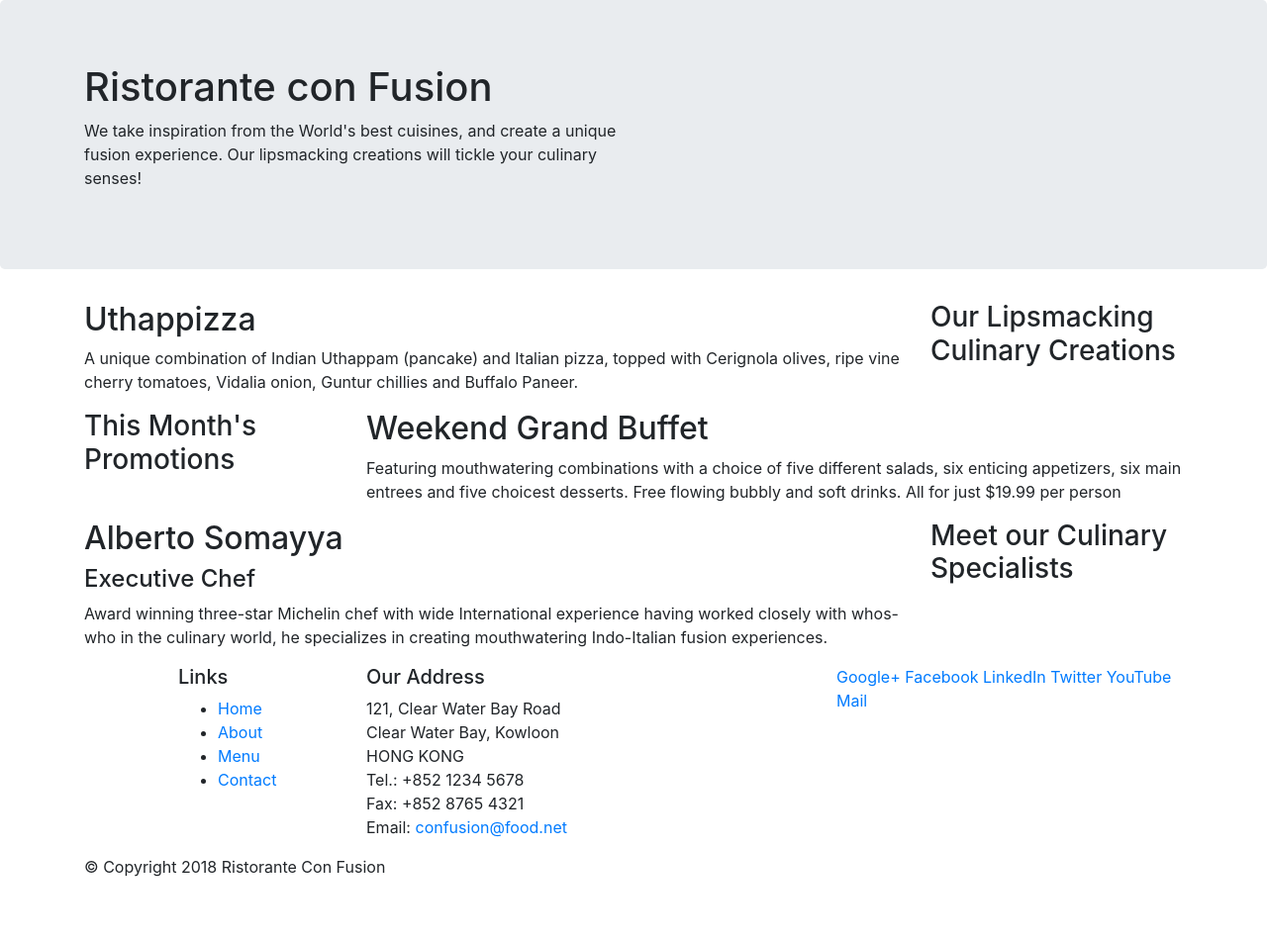
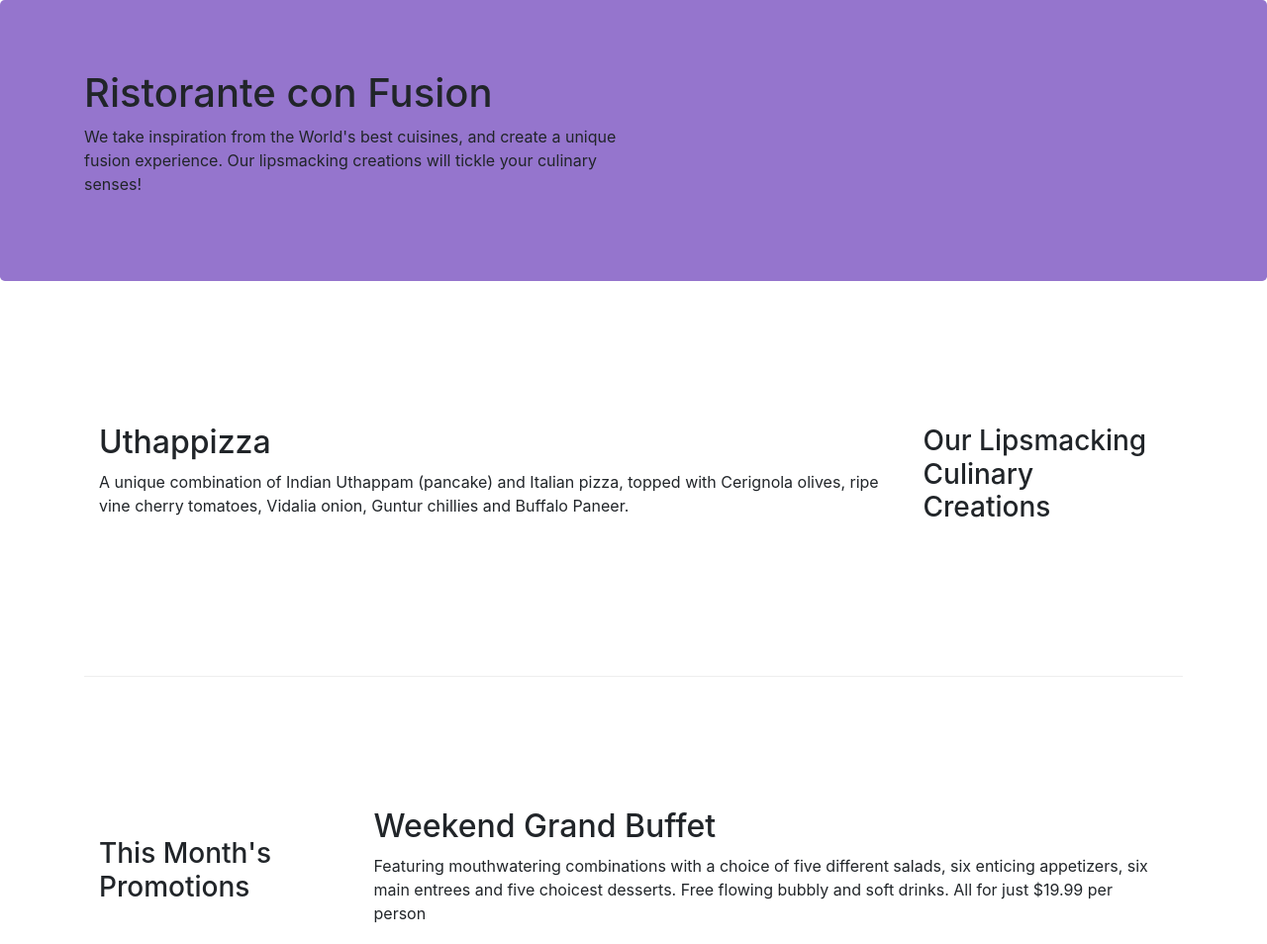
Before and after one commit to sarkeranik/bootstrapSC, a website: page index.html in a window 1280 px wide. Shown: the top 954 px of the page at 99% size. Before the commit the page ends 904 px from the top, so only its background shows below. Drawn offline with nearby package versions, Linux system fonts and the light colour scheme.

Commit message:
Bootstrap grid part-2

```diff
--- /dev/null
+++ b/css/styles.css
@@ -0,0 +1,30 @@
+.row-header {
+  margin: 0px auto;
+  padding: 0px auto;
+}
+
+.row-content {
+  margin: 0px auto;
+  padding: 50px 0px 50px 0px;
+  border-bottom: 1px ridge;
+  min-height: 400px;
+}
+
+.footer {
+  background-color: #d1c4e9;
+  margin: 0px auto;
+  padding: 20px 0px 20px 0px;
+}
+
+.jumbotron{
+    padding: 70px 30px 70px 30px;
+    margin: 0px auto;
+    background: #9575cd;
+    color: floralwhite:
+}
+
+.address {
+    font-size: 80%;
+    margin: 0px;
+    color: #0f0f0f;
+}
--- a/index.html
+++ b/index.html
@@ -14,6 +14,7 @@
       rel="stylesheet"
       href="node_modules/bootstrap/dist/css/bootstrap.min.css"
     />
+    <link rel="stylesheet" href="css/styles.css" />
     <title>Ristorante Con Fusion</title>
   </head>
 
@@ -35,7 +36,7 @@
     </header>
 
     <div class="container">
-      <div class="row">
+      <div class="row row-content align-items-center">
         <div class="col-12 col-sm-4 col-md-3 order-sm-last">
           <h3>Our Lipsmacking Culinary Creations</h3>
         </div>
@@ -49,7 +50,7 @@
         </div>
       </div>
 
-      <div class="row">
+      <div class="row row-content align-items-center">
         <div class="col-12 col-sm-4 col-md-3">
           <h3>This Month's Promotions</h3>
         </div>
@@ -64,7 +65,7 @@
         </div>
       </div>
 
-      <div class="row">
+      <div class="row row-content align-items-center">
         <div class="col-12 col-sm-4 col-md-3 order-sm-last">
           <h3>Meet our Culinary Specialists</h3>
         </div>
@@ -81,12 +82,12 @@
       </div>
     </div>
 
-    <footer>
+    <footer class="footer">
       <div class="container">
         <div class="row">
           <div class="col-4 col-sm-2 offset-1">
             <h5>Links</h5>
-            <ul>
+            <ul class="list-unstyled">
               <li><a href="#">Home</a></li>
               <li><a href="#">About</a></li>
               <li><a href="#">Menu</a></li>
@@ -104,8 +105,8 @@
               Email: <a href="mailto:confusion@food.net">confusion@food.net</a>
             </address>
           </div>
-          <div class="col-12 col-sm-4">
-            <div>
+          <div class="col-12 col-sm-4 align-self-center">
+            <div class="text-center">
               <a href="http://google.com/+">Google+</a>
               <a href="http://www.facebook.com/profile.php?id=">Facebook</a>
               <a href="http://www.linkedin.com/in/">LinkedIn</a>
@@ -115,7 +116,7 @@
             </div>
           </div>
         </div>
-        <div class="row">
+        <div class="row justify-content-center">
           <div class="col-auto">
             <p>© Copyright 2018 Ristorante Con Fusion</p>
           </div>
```
